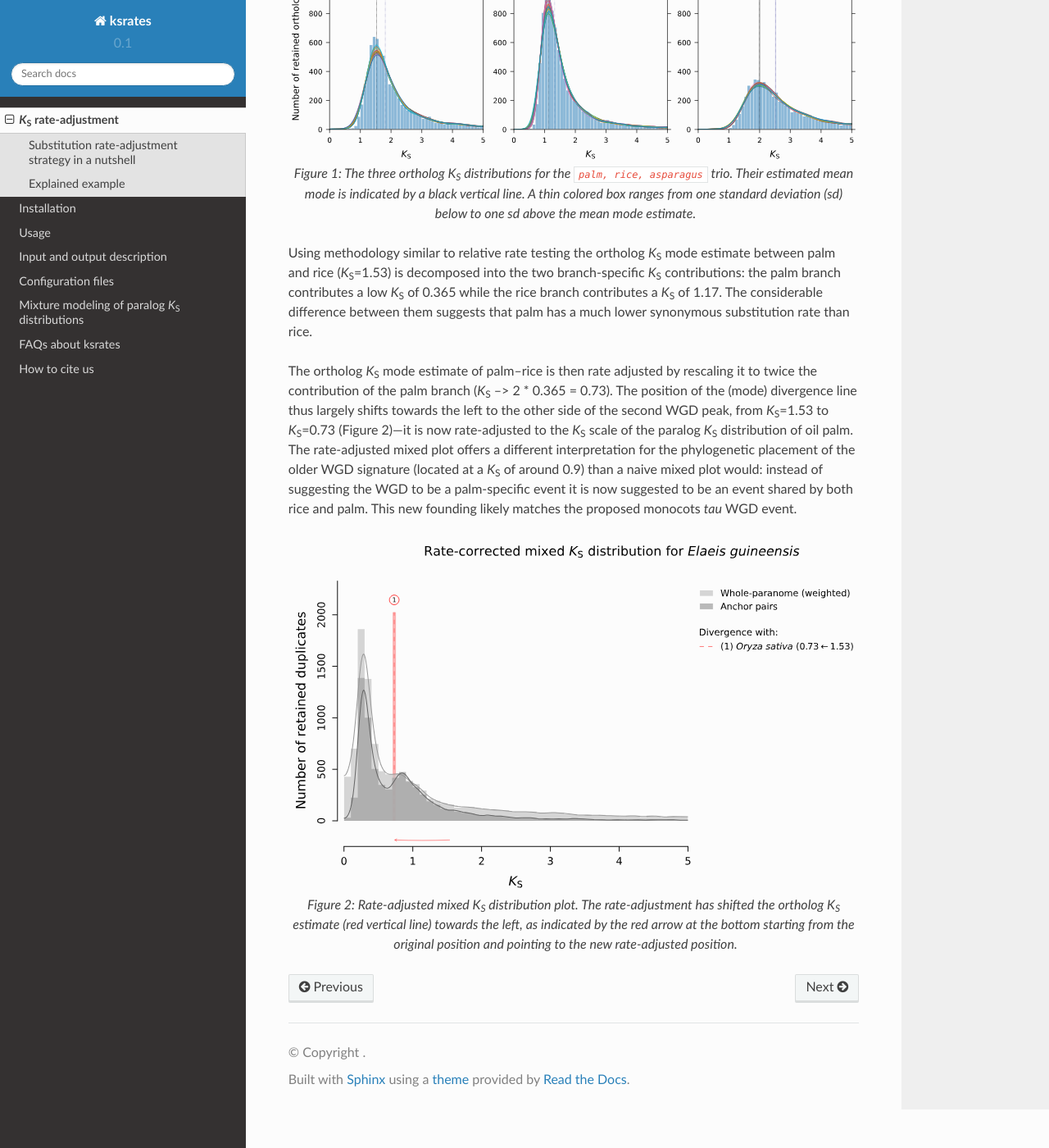
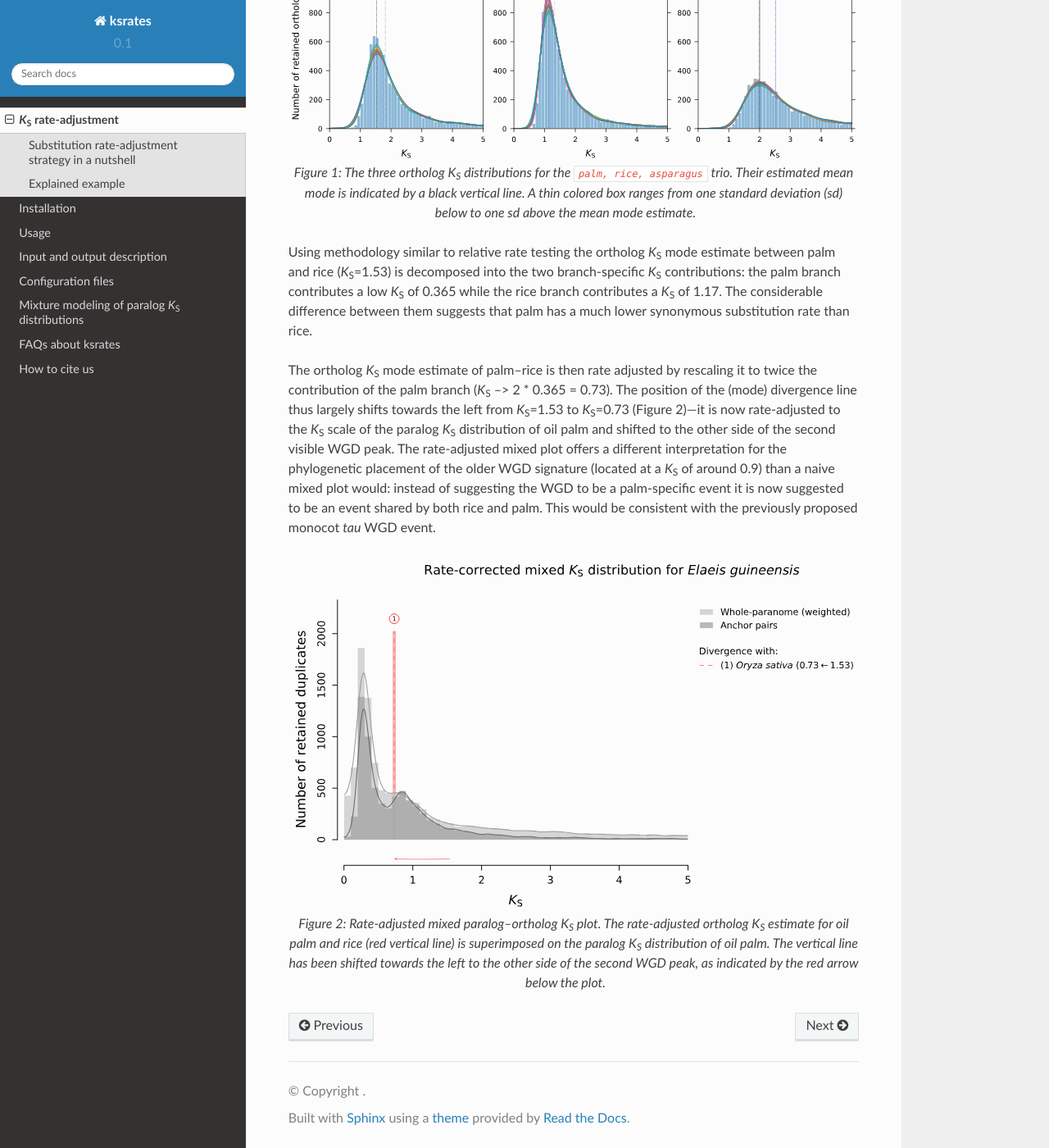
Before and after one commit to VIB-PSB/ksrates, a Sphinx documentation site: the page built from doc/source/concept.rst, in a window 1280 px wide and 1400 px high, scrolled down 1485 px. Shown: the whole window at 82% size. Built offline with Sphinx 7.4.7 and the Read the Docs theme 2.0.0, drawn with Linux system fonts in a browser that asks for light colours; some of the changed text lies outside the part shown.

Commit message:
Apply suggestions to concept.rst
Co-authored-by: lohausr <56632794+lohausr@users.noreply.github.com>

```diff
--- a/doc/source/concept.rst
+++ b/doc/source/concept.rst
@@ -7,7 +7,7 @@
 To position ancient whole-genome duplication (WGD) events with respect to speciation events in a phylogeny, it is common practice to superimpose a paralog *K*:sub:`S` distribution for a species of interest with ortholog *K*:sub:`S` distributions between this species and other species, resulting in a mixed paralog--ortholog *K*:sub:`S` plot.
 However, when the lineages involved exhibit different substitution rates, the various *K*:sub:`S` distributions are built on different *K*:sub:`S` scales and a direct comparison among them is likely to mislead the phylogenetic interpretation of WGD signatures or order of divergences.
 
-*ksrates* is an open-source tool offering a rate-adjustment strategy that brings all the distributions to a common *K*:sub:`S` scale by compensating for the differences in synonymous substitution rates relative to one focal species. The final mixed plot produced by *ksrates* features rate-adjusted positions of the ortholog *K*:sub:`S` distributions that help clarifying the placement of WGDs in the context of the provided phylogenetic tree.
+*ksrates* is an open-source tool offering a rate-adjustment strategy that brings all the distributions to a common *K*:sub:`S` scale by compensating for the differences in synonymous substitution rates relative to the species of interest, the focal species. The final mixed plot produced by *ksrates* features rate-adjusted positions of the ortholog *K*:sub:`S` estimates of species divergence times that help to clarify the phylogenetic placement of WGDs inferred in the focal species.
 
 For more detail about the methodology, please see our `preprint <https://www.biorxiv.org/content/10.1101/2021.02.28.433234v1>`__.
 
@@ -31,7 +31,7 @@
     The palm--asparagus divergence has no outgroup in this tree and thus can't be rate adjusted; to be able to do so one would need to extend the phylogeny with one additional species that can function as their outgroup, e.g. *Spirodela polyrhiza*: ``(((palm, rice), asparagus), spirodela)``.
     By default, if more than one outgroup is available for a species pair, multiple rate-adjustments are performed and the mean among them is taken as consensus. For example, in the extended tree palm--rice would be adjusted both with ``asparagus`` and ``spirodela`` as the outgroup.
 
-The three ortholog *K*:sub:`S` distributions obtained from the ``palm, rice, asparagus`` trio are approximated to their estimated mode with associated standard deviation (Figure 1; for more details please refer to `Supplementary Materials <https://www.biorxiv.org/content/10.1101/2021.02.28.433234v1.supplementary-material>`__, currently in preprint).
+The three ortholog *K*:sub:`S` distributions obtained from the ``palm, rice, asparagus`` trio are approximated to their estimated mode with associated standard deviation (Figure 1; for more details please refer to the `Supplementary Materials <https://www.biorxiv.org/content/10.1101/2021.02.28.433234v1.supplementary-material>`__ of our preprint).
 
 .. figure:: _images/orthologs_distribution_trio.svg
     :align: center
@@ -41,11 +41,11 @@
 
 Using methodology similar to relative rate testing the ortholog *K*:sub:`S` mode estimate between palm and rice (*K*:sub:`S`\=\1.53) is decomposed into the two branch-specific *K*:sub:`S` contributions: the palm branch contributes a low *K*:sub:`S` of 0.365 while the rice branch contributes a *K*:sub:`S` of 1.17. The considerable difference between them suggests that palm has a much lower synonymous substitution rate than rice.
 
-The ortholog *K*:sub:`S` mode estimate of palm--rice is then rate adjusted by rescaling it to twice the contribution of the palm branch (*K*:sub:`S` --> 2 * 0.365 = 0.73). The position of the (mode) divergence line thus largely shifts towards the left to the other side of the second WGD peak, from *K*:sub:`S`\=\1.53 to *K*:sub:`S`\=\0.73 (Figure 2)---it is now rate-adjusted to the *K*:sub:`S` scale of the paralog *K*:sub:`S` distribution of oil palm.
-The rate-adjusted mixed plot offers a different interpretation for the phylogenetic placement of the older WGD signature (located at a *K*:sub:`S` of around 0.9) than a naive mixed plot would: instead of suggesting the WGD to be a palm-specific event it is now suggested to be an event shared by both rice and palm. This new founding likely matches the proposed monocots *tau* WGD event.
+The ortholog *K*:sub:`S` mode estimate of palm--rice is then rate adjusted by rescaling it to twice the contribution of the palm branch (*K*:sub:`S` --> 2 * 0.365 = 0.73). The position of the (mode) divergence line thus largely shifts towards the left from *K*:sub:`S`\=\1.53 to *K*:sub:`S`\=\0.73 (Figure 2)---it is now rate-adjusted to the *K*:sub:`S` scale of the paralog *K*:sub:`S` distribution of oil palm and shifted to the other side of the second visible WGD peak.
+The rate-adjusted mixed plot offers a different interpretation for the phylogenetic placement of the older WGD signature (located at a *K*:sub:`S` of around 0.9) than a naive mixed plot would: instead of suggesting the WGD to be a palm-specific event it is now suggested to be an event shared by both rice and palm. This would be consistent with the previously proposed monocot *tau* WGD event.
 
 .. figure:: _images/mixed_palm_corrected.svg
     :align: center
     :width: 800
 
-    Figure 2: Rate-adjusted mixed *K*:sub:`S` distribution plot. The rate-adjustment has shifted the ortholog *K*:sub:`S` estimate (red vertical line) towards the left, as indicated by the red arrow at the bottom starting from the original position and pointing to the new rate-adjusted position.
+    Figure 2: Rate-adjusted mixed paralog--ortholog *K*:sub:`S` plot. The rate-adjusted ortholog *K*:sub:`S` estimate for oil palm and rice (red vertical line) is superimposed on the paralog *K*:sub:`S` distribution of oil palm. The vertical line has been shifted towards the left to the other side of the second WGD peak, as indicated by the red arrow below the plot.
```
Also changed, not shown: other parts of doc/source/concept.rst (+1 -1 lines).
